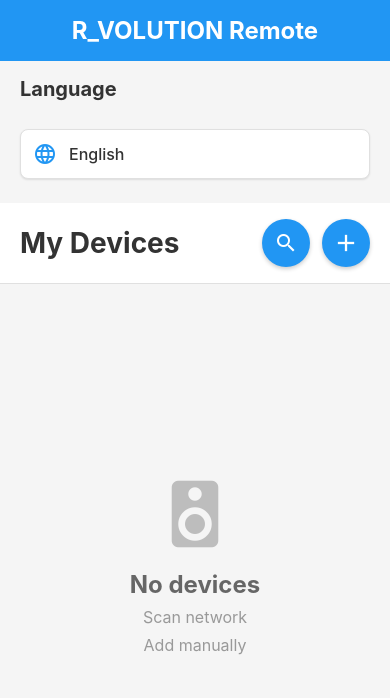
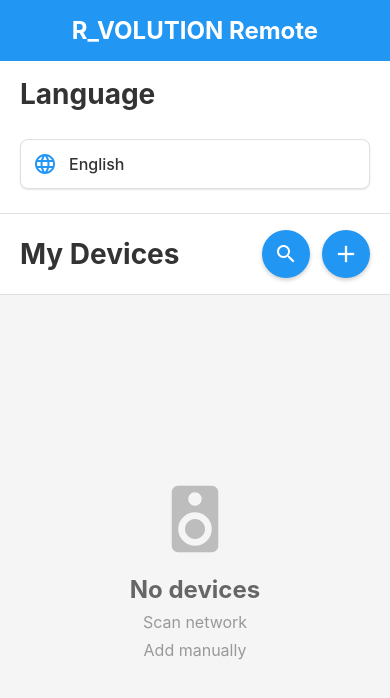
Before and after one commit to jacquesbens/Rvolution-Remote-Control, a React Native app: screen /Devices in a window 390 px wide. Shown: the top 698 px of the page. Built offline with nearby package versions, Linux system fonts and the light colour scheme.

Commit message:
Update language title styling

```diff
--- a/screens/DevicesScreen.tsx
+++ b/screens/DevicesScreen.tsx
@@ -454,10 +454,12 @@
     paddingHorizontal: 20,
     paddingTop: 16,
     paddingBottom: 8,
-    backgroundColor: '#f5f5f5',
+    backgroundColor: '#fff',
+    borderBottomWidth: 1,
+    borderBottomColor: '#e0e0e0',
   },
   languageSectionTitle: {
-    fontSize: 20,
+    fontSize: 28,
     fontWeight: 'bold',
     color: '#333',
     marginBottom: 12,
```
